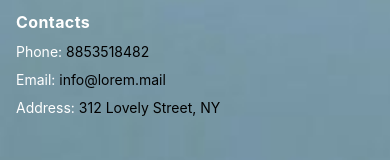
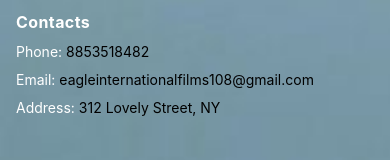
Before and after one commit to Meet5703/naya, a website: page Frontend/public/index.html in a window 390 px wide. Shown: the part 2340-2500 px from the top of the page. Drawn offline with nearby package versions, Linux system fonts and the light colour scheme.

Commit message:
Update index.html from mobile

```diff
--- a/Frontend/public/index.html
+++ b/Frontend/public/index.html
@@ -516,7 +516,8 @@ A/c no.
       </div>
       <div class="flex">
         <p class="mr-1 text-white">Email:</p>
-        <a href="mailto:info@lorem.mail" aria-label="Our email" title="Our email" class="transition-colors duration-300 text-deep-purple-accent-400 hover:text-deep-purple-800">info@lorem.mail</a>
+        <a href="mailto:info@lorem.mail" aria-label="Our email" title="Our email" class="transition-colors duration-300 text-deep-purple-accent-400 hover:text-deep-purple-800">eagleinternationalfilms108@gmail.com
+</a>
       </div>
       <div class="flex">
         <p class="mr-1 text-white">Address:</p>
```
